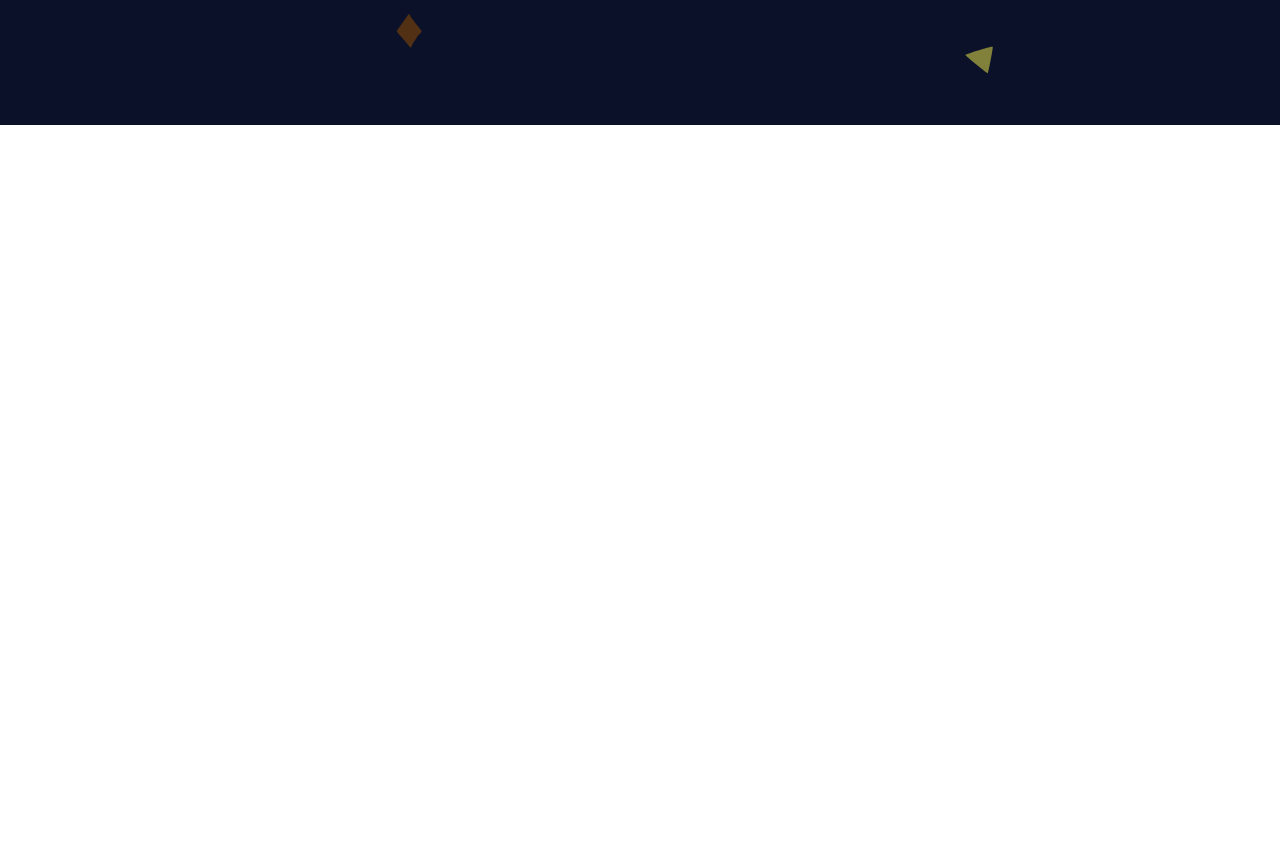
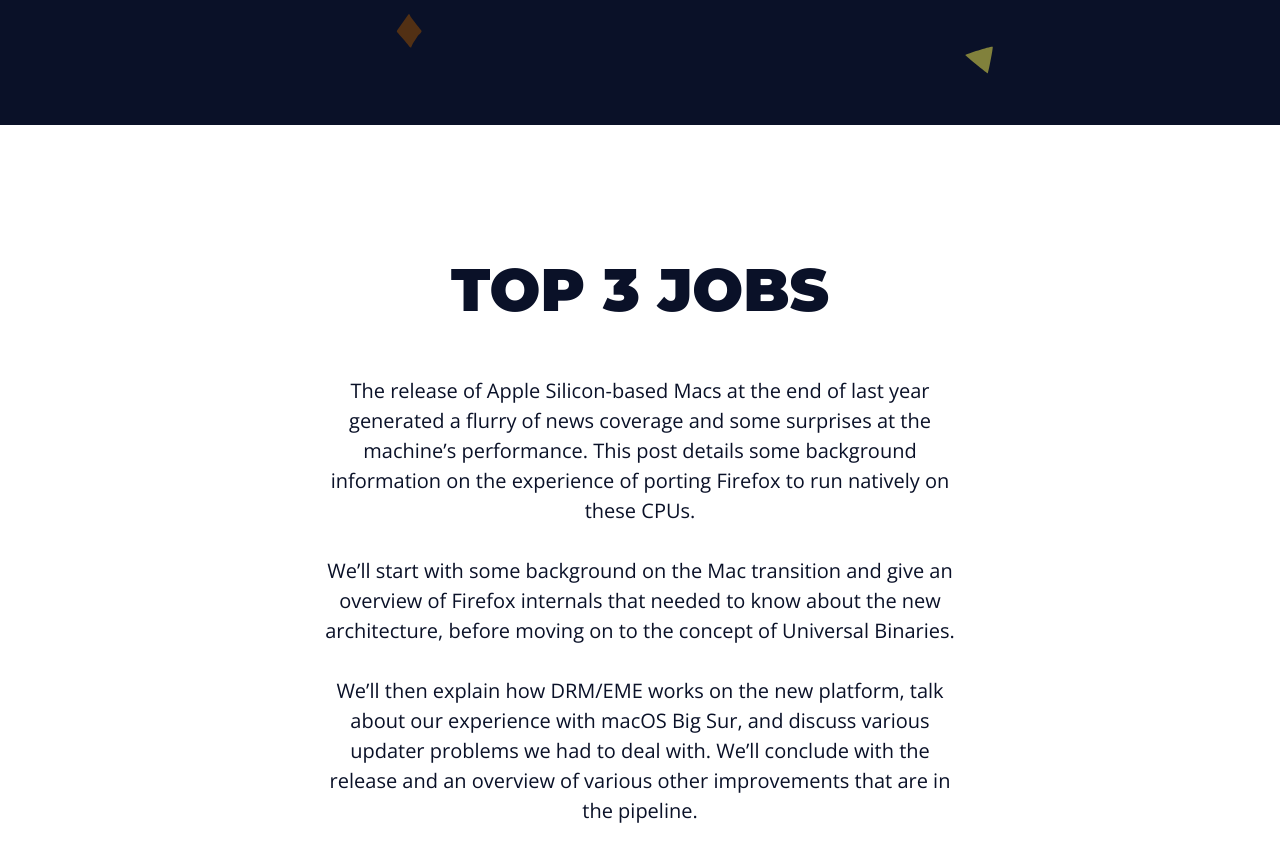
Before and after one commit to vzago/Landing-Page, a plain HTML site: page index.html in a window 1280 px wide. Shown: the part 800-1662 px from the top of the page. Drawn offline with nearby package versions, Linux system fonts and the light colour scheme.

Commit message:
Top 3 Section

```diff
--- a/assets/css/style.css
+++ b/assets/css/style.css
@@ -13,6 +13,7 @@
 
 html {
     font-size: 62.5%;
+    scroll-behavior: smooth;
 }
 
 body {
@@ -63,6 +64,10 @@ a {
     text-decoration: none;
 }
 
+p {
+    margin-bottom: 3rem;
+}
+
 .main-bg {
     background-image: url(../img/main-bg.svg);
     background-size: cover;
@@ -72,6 +77,7 @@ a {
 
 .white-bg {
     background: var(--white-color);
+    color: var(--primary-color);
 }
 
 .main-content {
@@ -163,3 +169,12 @@ a {
     max-width: 100%;
     height: auto;
 }
+
+.top3-content {
+    max-width: 64rem;
+    height: 100vh;
+    display: flex;
+    flex-flow:column wrap;
+    justify-content: center;
+    text-align: center;
+}
--- a/index.html
+++ b/index.html
@@ -20,8 +20,8 @@
 
             <nav>
                 <ul>
-                    <li><a href="#">intro</a></li>
-                    <li><a href="#">top3</a></li>
+                    <li><a href="#intro">intro</a></li>
+                    <li><a href="#top3">top3</a></li>
                     <li><a href="#">gallery</a></li>
                     <li><a href="#">work</a></li>
                     <li><a href="#">contact</a></li>
@@ -32,7 +32,7 @@
 
     <div class="menu-spacing"></div>
 
-    <section class="intro main-bg section">
+    <section id="intro" class="intro main-bg section">
         <div class="main-content intro-content">
             <div class="intro-text-content">
                 <h2>January brings us Firefox 85</h2>
@@ -45,15 +45,24 @@
             </div>
 
             <div class="intro-img">
-                <img src="assets/img/javascript-not-optimized.svg"
-                    alt="Desenho de uma mulher ao fundo segurando a Logo do JavaScript. Um rapaz segurando a logo do CSS á
+                <img src="assets/img/javascript-not-optimized.svg" alt="Desenho de uma mulher ao fundo segurando a Logo do JavaScript. Um rapaz segurando a logo do CSS á
                             esquerda e um outro rapaz segurando a logo do HTML á direitai ">
             </div>
         </div>
     </section>
 
-    <section class="white-bg section">
-        <div class="main-content"></div>
+    <section id="top3" class="white-bg section">
+        <div class="main-content top3-content">
+            <h2>Top 3 Jobs</h2>
+            <p>The release of Apple Silicon-based Macs at the end of last year generated a flurry of news coverage and
+                some surprises at the machine’s performance. This post details some background information on the
+                experience of porting Firefox to run natively on these CPUs.</p>
+            <p>We’ll start with some background on the Mac transition and give an overview of Firefox internals that
+                needed to know about the new architecture, before moving on to the concept of Universal Binaries. </p>
+            <p>We’ll then explain how DRM/EME works on the new platform, talk about our experience with macOS Big Sur,
+                and discuss various updater problems we had to deal with. We’ll conclude with the release and an
+                overview of various other improvements that are in the pipeline.</p>
+        </div>
     </section>
 
 </body>
```
